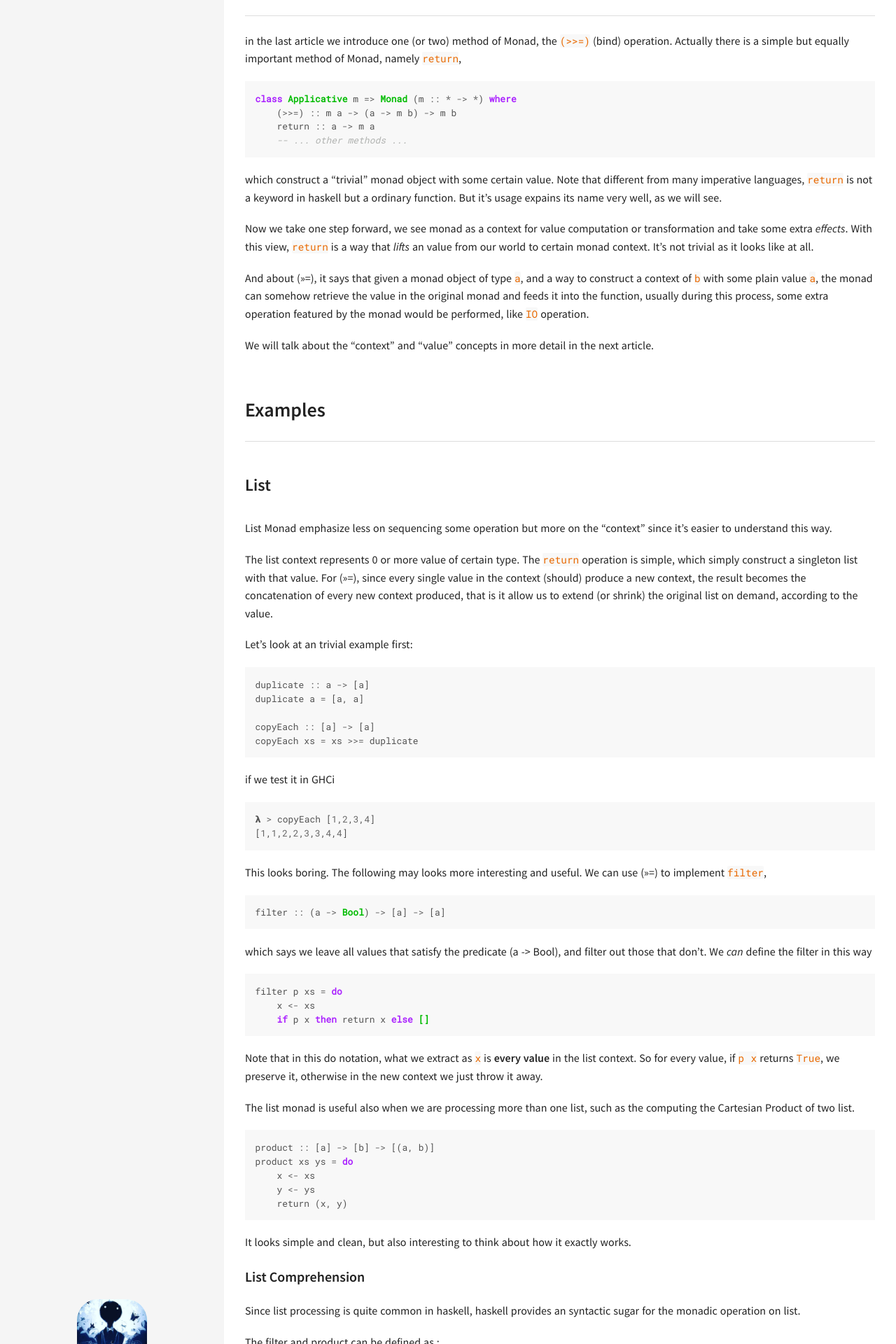
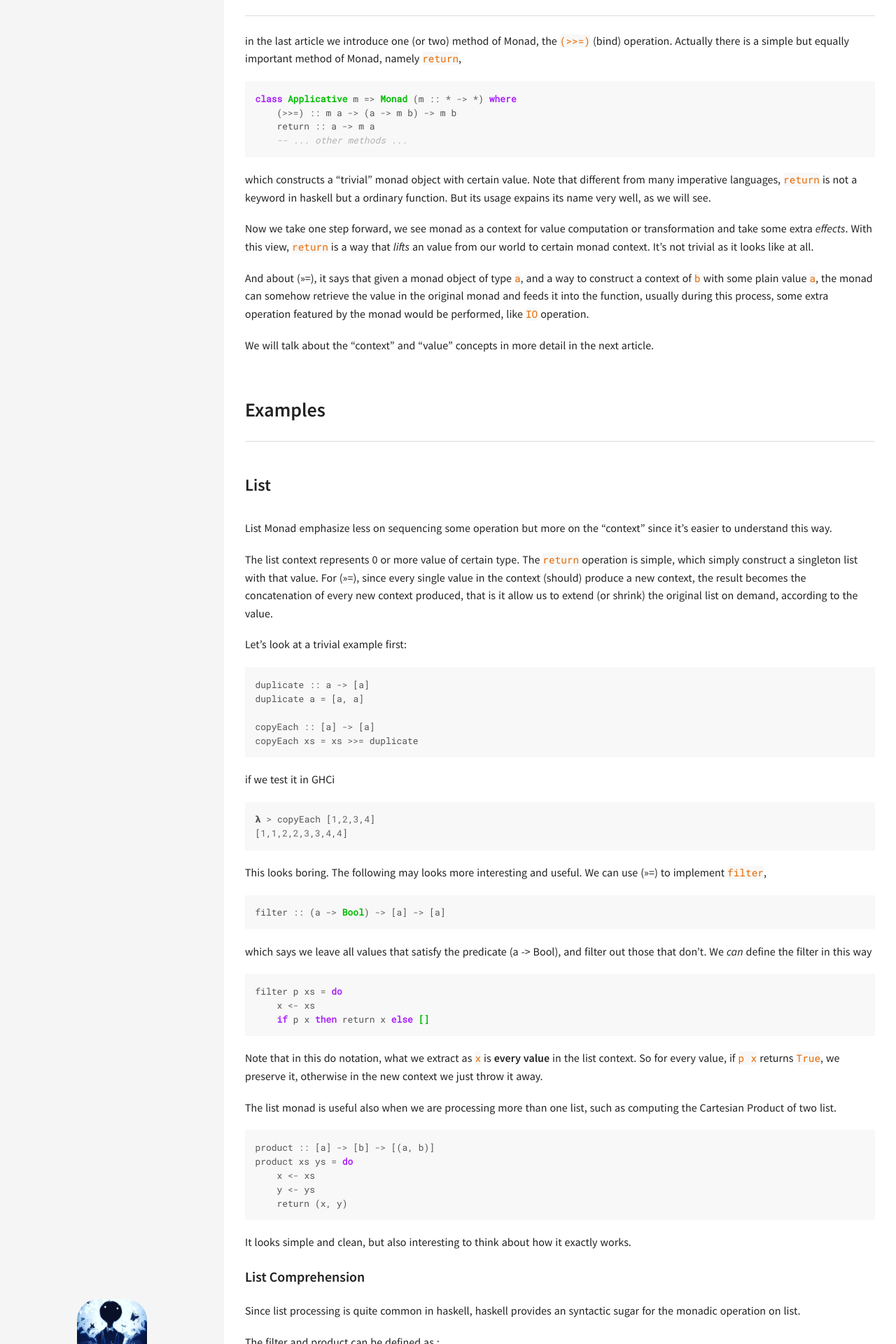
Before and after one commit to VinaLx/VinaLx.github.io, a Jekyll site: the page built from _posts/2017-09-08-haskell-basic-monad-2.md, in a window 1280 px wide. Shown: the part 465-2385 px from the top of the page at 70% size. Built offline with Jekyll 4.4.1, drawn with Linux system fonts in a browser that asks for light colours; some web fonts are replaced; some of the changed text lies outside the part shown.

Commit message:
fix grammar error

```diff
--- a/_posts/2017-09-08-haskell-basic-monad-2.md
+++ b/_posts/2017-09-08-haskell-basic-monad-2.md
@@ -19,7 +19,7 @@ class Applicative m => Monad (m :: * -> *) where
     -- ... other methods ...
 ~~~
 
-which construct a "trivial" monad object with some certain value. Note that different from many imperative languages, `return` is not a keyword in haskell but a ordinary function. But it's usage expains its name very well, as we will see.
+which constructs a "trivial" monad object with certain value. Note that different from many imperative languages, `return` is not a keyword in haskell but a ordinary function. But its usage expains its name very well, as we will see.
 
 Now we take one step forward, we see monad as a context for value computation or transformation and take some extra _effects_. With this view, `return` is a way that _lifts_ an value from our world to certain monad context. It's not trivial as it looks like at all.
 
@@ -35,7 +35,7 @@ List Monad emphasize less on sequencing some operation but more on the "context"
 
 The list context represents 0 or more value of certain type. The `return` operation is simple, which simply construct a singleton list with that value. For (>>=), since every single value in the context (should) produce a new context, the result becomes the concatenation of every new context produced, that is it allow us to extend (or shrink) the original list on demand, according to the value.
 
-Let's look at an trivial example first:
+Let's look at a trivial example first:
 
 ~~~ haskell
 duplicate :: a -> [a]
@@ -68,7 +68,7 @@ filter p xs = do
 
 Note that in this do notation, what we extract as `x` is **every value** in the list context. So for every value, if `p x` returns `True`, we preserve it, otherwise in the new context we just throw it away.
 
-The list monad is useful also when we are processing more than one list, such as the computing the Cartesian Product of two list.
+The list monad is useful also when we are processing more than one list, such as computing the Cartesian Product of two list.
 
 ~~~ haskell
 product :: [a] -> [b] -> [(a, b)]
@@ -104,12 +104,12 @@ the `Maybe` type is a super useful tool for type safe error handling. It's defin
 data Maybe a = Just a | Nothing
 ~~~
 
-which basically say an maybe object may or may not has a value of its type parameter. When we want to define some function that can go wrong, we make the function return an `Maybe` object and everyone knows that the function returns `Nothing` as a sign of error.
+which basically say a maybe object may or may not has a value of its type parameter. When we want to define some function that can go wrong, we make the function return an `Maybe` object and everyone knows that the function returns `Nothing` as a sign of error.
 
 But something tricky remains, what do we do after getting a "maybe". If there's only one function returns maybe, we're fine, we simply pattern match it and divide the control flow. But considering the following senario.
 
 ~~~ haskell
--- Many steps of the computation can goes wrong...
+-- Many steps of the computation can go wrong...
 actionA :: A -> Maybe B
 actionB :: B -> Maybe C
 actionC :: C -> Maybe D
```
Also changed, not shown: other parts of _posts/2017-09-08-haskell-basic-monad-2.md (+3 -3 lines), _posts/2017-09-07-haskell-basic-monad.md (+3 -3 lines).
